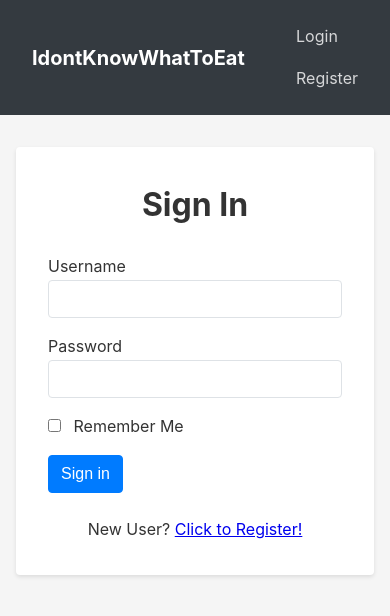
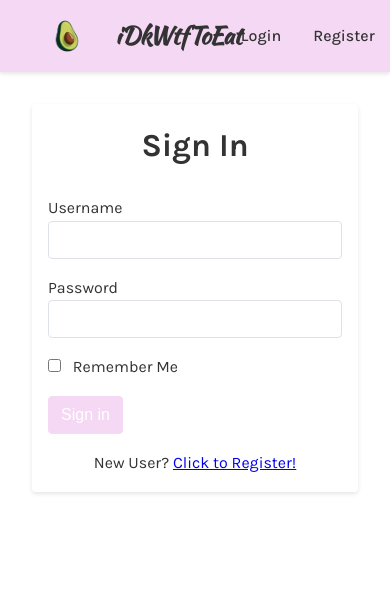
Before and after one commit to billbaord/WhatToEat, a Flask app: page /login in a window 390 px wide. Shown: the top 616 px of the page. Run offline with Flask 3, Linux system fonts and the light colour scheme.

Commit message:
added layout visuals for navbar
added navbar colors, fonts, and added a logo

```diff
--- a/app/static/css/styles.css
+++ b/app/static/css/styles.css
@@ -1,15 +1,17 @@
-/* Base Variables */
+/* Global Styles */
 :root {
-    --primary-color: #007bff;
+    --primary-color: #F4D8F4;
     --secondary-color: #6c757d;
     --success-color: #28a745;
     --danger-color: #dc3545;
     --light-color: #f8f9fa;
     --dark-color: #343a40;
     --border-color: #dee2e6;
+    --text-color: #333333;
+    --link-color: #333333;
+    --hover-color: #000000;
 }
 
-/* Base Styles */
 * {
     margin: 0;
     padding: 0;
@@ -17,17 +19,17 @@
 }
 
 body {
-    font-family: -apple-system, BlinkMacSystemFont, 'Segoe UI', Roboto, Oxygen, Ubuntu, Cantarell, sans-serif;
+    font-family: "Karla", sans-serif;
     line-height: 1.6;
     color: #333;
-    background-color: #f5f5f5;
+    background-color: #ffffff;
 }
 
 /* Navigation */
 .navbar {
-    background-color: var(--dark-color);
-    padding: 1rem;
-    margin-bottom: 2rem;
+    background-color: var(--primary-color);
+    padding: 1rem 2rem;
+    box-shadow: 0 2px 4px rgba(0, 0, 0, 0.1);
 }
 
 .navbar-container {
@@ -36,150 +38,45 @@ body {
     display: flex;
     align-items: center;
     justify-content: space-between;
-    padding: 0 1rem;
 }
 
 .navbar-brand {
-    color: white;
+    color: var(--text-color);
     text-decoration: none;
-    font-size: 1.25rem;
-    font-weight: bold;
+    display: flex;
+    align-items: center;
+    gap: 0.75rem;
 }
 
-.navbar-nav {
-    display: flex;
-    list-style: none;
-    margin-left: auto;
+.navbar-logo {
+    height: 40px;
+    width: auto;
+    object-fit: contain;
 }
 
-.nav-item {
-    margin-left: 1rem;
+.site-name {
+    font-family: 'Kaushan Script', cursive;
+    font-size: 1.5rem;
+    font-weight: 700;
+    letter-spacing: -0.5px;
+}
+
+.nav-links {
+    display: flex;
+    gap: 2rem;
+    align-items: center;
 }
 
 .nav-link {
-    color: rgba(255, 255, 255, 0.8);
+    color: var(--link-color);
     text-decoration: none;
+    font-weight: 500;
+    font-size: 1rem;
+    transition: color 0.2s ease;
 }
 
 .nav-link:hover {
-    color: white;
-}
-
-/* Main Content */
-.main-container {
-    max-width: 1200px;
-    margin: 0 auto;
-    padding: 0 1rem;
-}
-
-/* Flash Messages */
-.alert {
-    position: relative;
-    padding: 0.75rem 1.25rem;
-    margin-bottom: 1rem;
-    border: 1px solid transparent;
-    border-radius: 0.25rem;
-}
-
-.alert-info {
-    color: #0c5460;
-    background-color: #d1ecf1;
-    border-color: #bee5eb;
-}
-
-.alert-success {
-    color: #155724;
-    background-color: #d4edda;
-    border-color: #c3e6cb;
-}
-
-.alert-danger {
-    color: #721c24;
-    background-color: #f8d7da;
-    border-color: #f5c6cb;
-}
-
-/* Responsive Design */
-@media (max-width: 768px) {
-    .navbar-nav {
-        flex-direction: column;
-    }
-
-    .nav-item {
-        margin: 0.5rem 0;
-    }
-}
-
-/* Auth Forms */
-.auth-form {
-    max-width: 400px;
-    margin: 2rem auto;
-    padding: 2rem;
-    background-color: white;
-    border-radius: 0.25rem;
-    box-shadow: 0 2px 4px rgba(0,0,0,0.1);
-}
-
-.auth-form h1 {
-    text-align: center;
-    margin-bottom: 1.5rem;
-}
-
-.auth-link {
-    text-align: center;
-    margin-top: 1.5rem;
-}
-
-.form-check-input {
-    margin-right: 0.5rem;
-}
-
-.form-check-label {
-    user-select: none;
-}
-
-/* Recipe Form */
-.recipe-form {
-    max-width: 800px;
-    margin: 2rem auto;
-    padding: 2rem;
-    background-color: white;
-    border-radius: 0.25rem;
-    box-shadow: 0 2px 4px rgba(0,0,0,0.1);
-}
-
-.form-row {
-    display: flex;
-    flex-wrap: wrap;
-    margin-right: -0.5rem;
-    margin-left: -0.5rem;
-}
-
-.form-actions {
-    display: flex;
-    justify-content: space-between;
-    margin-top: 2rem;
-}
-
-.form-error {
-    color: var(--danger-color);
-    font-size: 0.875rem;
-    margin-top: 0.25rem;
-    display: block;
-}
-
-.form-check-input {
-    margin-right: 0.5rem;
-}
-
-.form-check-label {
-    user-select: none;
-}
-
-@media (max-width: 768px) {
-    .form-row {
-        flex-direction: column;
-    }
+    color: var(--hover-color);
 }
 
 /* Forms */
@@ -304,41 +169,196 @@ body {
     font-size: 1.25rem;
 }
 
-/* Buttons */
-.btn {
-    display: inline-block;
-    font-weight: 400;
-    text-align: center;
-    white-space: nowrap;
-    vertical-align: middle;
-    user-select: none;
-    border: 1px solid transparent;
-    padding: 0.375rem 0.75rem;
-    font-size: 1rem;
-    line-height: 1.5;
-    border-radius: 0.25rem;
-    cursor: pointer;
-    transition: background-color 0.15s ease-in-out, border-color 0.15s ease-in-out;
+/* Alerts */
+.alert {
+    padding: 1rem;
+    margin-bottom: 1rem;
+    border-radius: 4px;
 }
 
-.btn-primary {
-    color: #fff;
-    background-color: var(--primary-color);
-    border-color: var(--primary-color);
+.alert-success {
+    background-color: #d4edda;
+    color: #155724;
 }
 
-.btn-primary:hover {
-    background-color: #0069d9;
-    border-color: #0062cc;
+.alert-danger {
+    background-color: #f8d7da;
+    color: #721c24;
 }
 
-.btn-danger {
-    color: #fff;
-    background-color: var(--danger-color);
-    border-color: var(--danger-color);
+.alert-info {
+    background-color: #d1ecf1;
+    color: #0c5460;
 }
 
-.btn-danger:hover {
-    background-color: #c82333;
-    border-color: #bd2130;
+.alert-warning {
+    color: #856404;
+    background-color: #fff3cd;
+    border-color: #ffeeba;
 }
+
+/* Recipe List */
+.recipe-list {
+    display: grid;
+    grid-template-columns: repeat(auto-fill, minmax(300px, 1fr));
+    gap: 1rem;
+    padding: 1rem;
+}
+
+.recipe-card {
+    transition: transform 0.2s;
+}
+
+.recipe-card:hover {
+    transform: translateY(-5px);
+}
+
+/* Recipe Details */
+.recipe-details {
+    max-width: 800px;
+    margin: 0 auto;
+    padding: 2rem;
+}
+
+.recipe-header {
+    margin-bottom: 2rem;
+}
+
+.recipe-meta {
+    color: var(--secondary-color);
+    margin-bottom: 1rem;
+}
+
+.recipe-content {
+    margin-bottom: 2rem;
+}
+
+/* Filter Form */
+.filter-form {
+    background-color: white;
+    padding: 1.5rem;
+    border-radius: 0.25rem;
+    margin-bottom: 2rem;
+    box-shadow: 0 2px 4px rgba(0,0,0,0.1);
+}
+
+.filter-form .form-group {
+    margin-bottom: 1rem;
+}
+
+/* Auth Forms */
+.auth-form {
+    max-width: 400px;
+    margin: 2rem auto;
+    padding: 2rem;
+    background-color: white;
+    border-radius: 0.25rem;
+    box-shadow: 0 2px 4px rgba(0,0,0,0.1);
+}
+
+.auth-form h1 {
+    text-align: center;
+    margin-bottom: 1.5rem;
+}
+
+.auth-link {
+    text-align: center;
+    margin-top: 1rem;
+}
+
+/* Recipe Form */
+.recipe-form {
+    max-width: 800px;
+    margin: 2rem auto;
+    padding: 2rem;
+    background-color: white;
+    border-radius: 0.25rem;
+    box-shadow: 0 2px 4px rgba(0,0,0,0.1);
+}
+
+.form-row {
+    display: grid;
+    grid-template-columns: 1fr 1fr;
+    gap: 1rem;
+    margin-bottom: 1rem;
+}
+
+.form-actions {
+    display: flex;
+    gap: 1rem;
+    margin-top: 2rem;
+}
+
+/* Form Error Messages */
+.form-error {
+    color: var(--danger-color);
+    font-size: 0.875rem;
+    margin-top: 0.25rem;
+    display: block;
+}
+
+/* Form Check */
+.form-check-input {
+    margin-right: 0.5rem;
+}
+
+.form-check-label {
+    user-select: none;
+}
+
+/* Responsive Design */
+@media (max-width: 768px) {
+    .navbar-nav {
+        flex-direction: column;
+    }
+
+    .nav-item {
+        margin: 0.5rem 0;
+    }
+
+    .recipe-list {
+        grid-template-columns: 1fr;
+    }
+
+    .form-row {
+        grid-template-columns: 1fr;
+    }
+
+    .auth-form,
+    .recipe-form {
+        margin: 1rem;
+        padding: 1rem;
+    }
+}
+
+/* User Profile */
+.user-profile {
+    max-width: 1200px;
+    margin: 2rem auto;
+    padding: 0 1rem;
+}
+
+.user-profile h1 {
+    margin-bottom: 2rem;
+    text-align: center;
+}
+
+.user-recipes h2 {
+    margin-bottom: 1.5rem;
+    padding-bottom: 0.5rem;
+    border-bottom: 2px solid var(--border-color);
+}
+
+/* Main Container */
+.main-container {
+    max-width: 1200px;
+    margin: 0 auto;
+    padding: 0 1rem;
+}
+
+/* Container */
+.container {
+    max-width: 1200px;
+    margin: 2rem auto;
+    padding: 0 1rem;
+}
--- a/app/templates/base.html
+++ b/app/templates/base.html
@@ -3,48 +3,38 @@
 <head>
     <meta charset="UTF-8">
     <meta name="viewport" content="width=device-width, initial-scale=1.0">
-    <title>{% block title %}{% endblock %} - IdontKnowWhatToEat</title>
+    <title>{% block title %}{% endblock %} - iDkWtfToEat</title>
     <link rel="stylesheet" href="{{ url_for('static', filename='css/styles.css') }}">
+    <link href="https://fonts.googleapis.com/css2?family=Kaushan+Script&family=Poppins:wght@400;500;600;700&display=swap" rel="stylesheet">
+    <link href="https://fonts.googleapis.com/css2?family=Karla:ital,wght@0,200..800;1,200..800&display=swap" rel="stylesheet">
     <script src="{{ url_for('static', filename='js/main.js') }}"></script>
 </head>
 <body>
     <nav class="navbar">
         <div class="navbar-container">
-            <a class="navbar-brand" href="{{ url_for('main.index') }}">IdontKnowWhatToEat</a>
-            <ul class="navbar-nav">
+            <a href="{{ url_for('main.index') }}" class="navbar-brand">
+                <img src="{{ url_for('static', filename='images/logo.png') }}" alt="Logo" class="navbar-logo">
+                <span class="site-name">iDkWtfToEat</span>
+            </a>
+            <div class="nav-links">
                 {% if current_user.is_authenticated %}
-                    <li class="nav-item">
-                        <a class="nav-link" href="{{ url_for('main.new_recipe') }}">New Recipe</a>
-                    </li>
-                    <li class="nav-item">
-                        <a class="nav-link" href="{{ url_for('main.user', username=current_user.username) }}">Profile</a>
-                    </li>
-                    <li class="nav-item">
-                        <a class="nav-link" href="{{ url_for('main.logout') }}">Logout</a>
-                    </li>
+                    <a href="{{ url_for('main.logout') }}" class="nav-link">Logout</a>
                 {% else %}
-                    <li class="nav-item">
-                        <a class="nav-link" href="{{ url_for('main.login') }}">Login</a>
-                    </li>
-                    <li class="nav-item">
-                        <a class="nav-link" href="{{ url_for('main.register') }}">Register</a>
-                    </li>
+                    <a href="{{ url_for('main.login') }}" class="nav-link">Login</a>
+                    <a href="{{ url_for('main.register') }}" class="nav-link">Register</a>
                 {% endif %}
-            </ul>
+            </div>
         </div>
     </nav>
 
-    <div class="main-container">
+    <div class="container">
         {% with messages = get_flashed_messages(with_categories=true) %}
             {% if messages %}
                 {% for category, message in messages %}
-                    <div class="alert alert-{{ category }}">
-                        {{ message }}
-                    </div>
+                    <div class="alert alert-{{ category }}">{{ message }}</div>
                 {% endfor %}
             {% endif %}
         {% endwith %}
-
         {% block content %}{% endblock %}
     </div>
 </body>
```
Also changed, not shown: other parts of app/static/css/styles.css (+14 -46 lines), app/static/images/logo.png (added), 4 other files.
